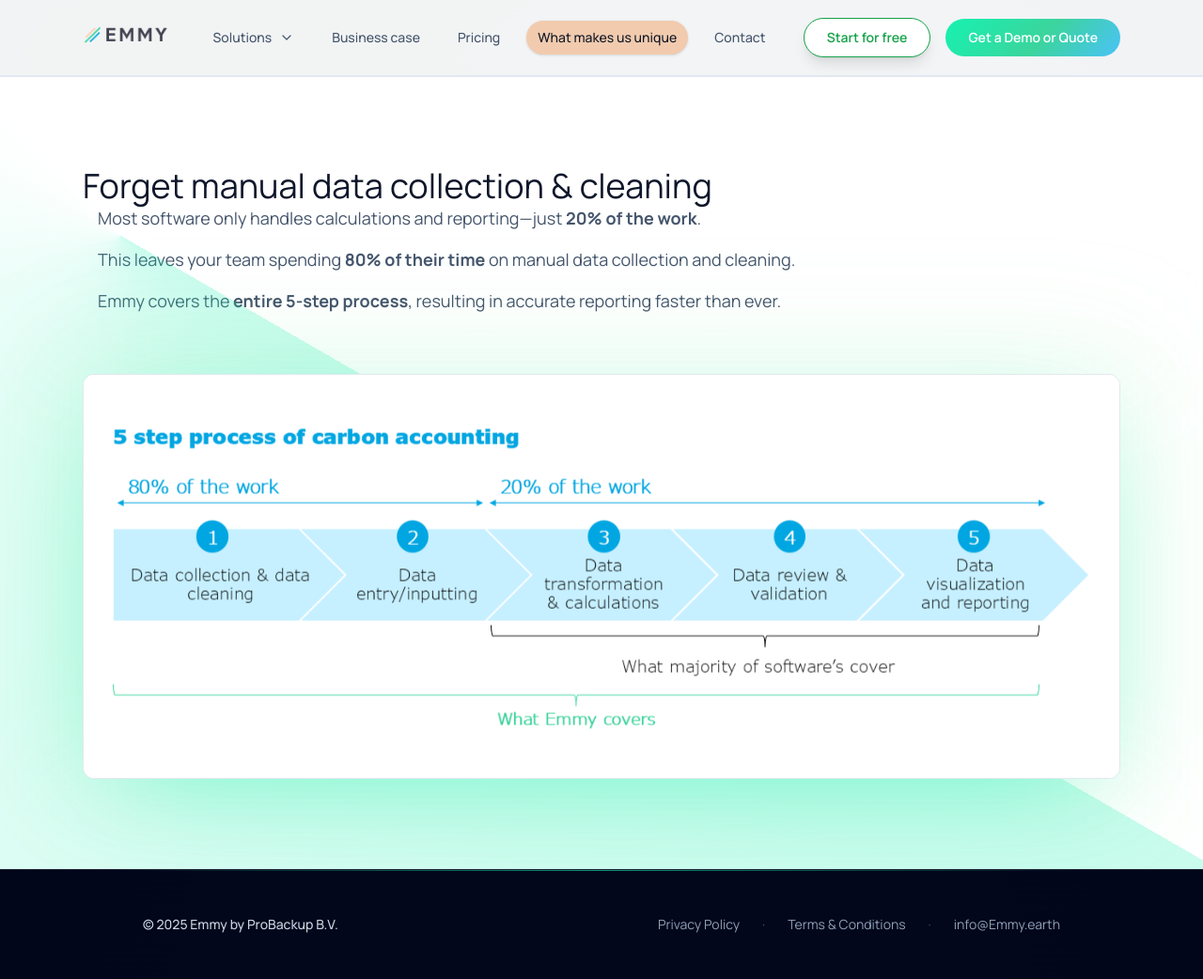
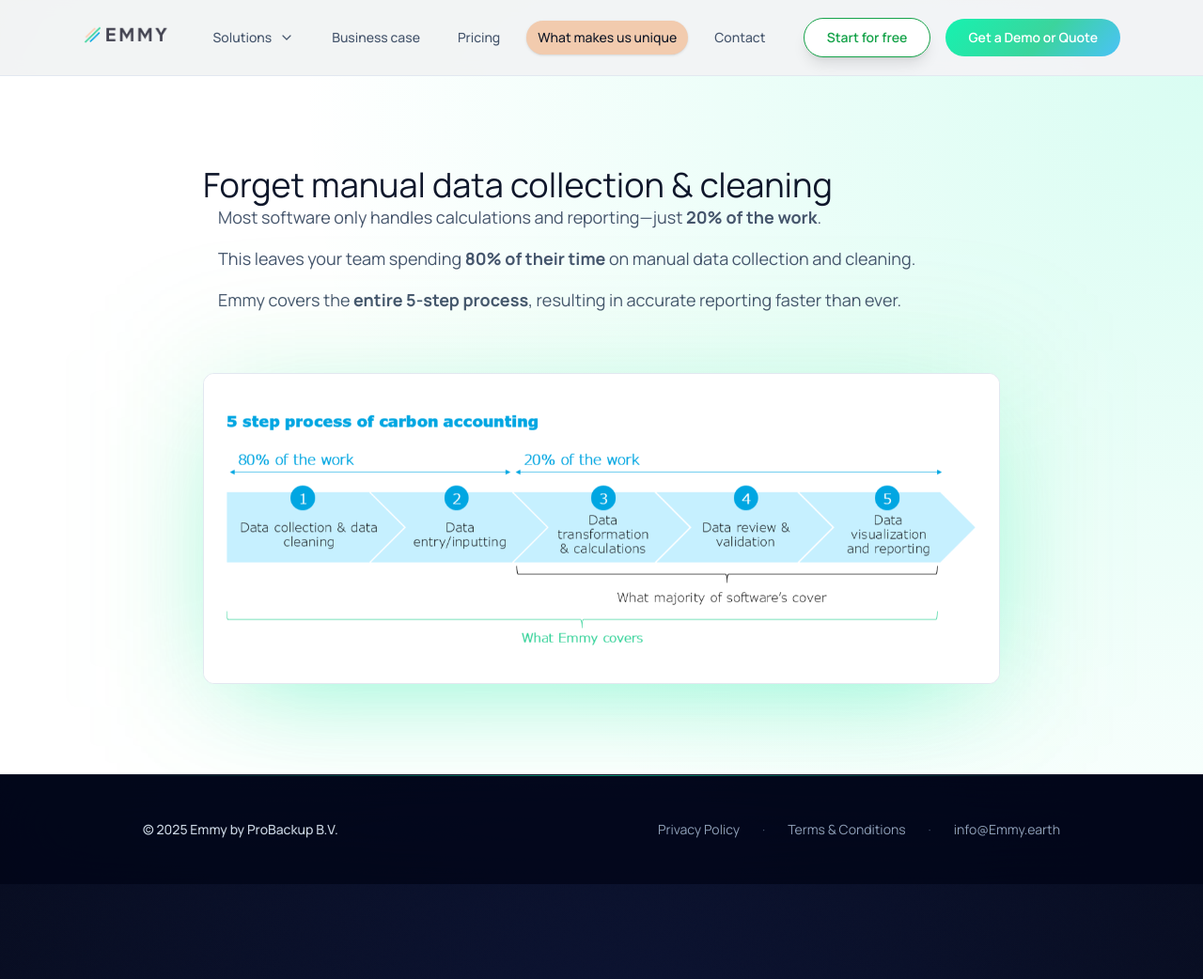
Before and after one commit to emmy-earth/promo-website, a Jekyll site: the page built from what-makes-us-unique.html, in a window 1280 px wide and 1042 px high. Shown: the whole window at 94% size. Built offline with Jekyll 4.4.1, drawn with Linux system fonts in a browser that asks for light colours; nearby versions of some CDN libraries; comment, search, counter and statistics services are not loaded.

Commit message:
Update what-makes-us-unique.html

```diff
--- a/what-makes-us-unique.html
+++ b/what-makes-us-unique.html
@@ -4,9 +4,10 @@ title: "What-makes-us-unique - Emmy.earth"
 description: "Learn what makes Emmy.earth stand out from competition"
 ---
 
-<section id="five-step-process" class="relative overflow-hidden border-t border-slate-200 bg-white py-24 text-slate-900">
-  <div class="pointer-events-none absolute inset-0 bg-[conic-gradient(from_120deg_at_10%_20%,rgba(16,240,176,0.22),rgba(16,240,176,0)_55%)]"></div>
-  <div class="mx-auto max-w-6xl px-6">
+<section id="five-step-process" class="relative overflow-hidden bg-white py-24 text-slate-900">
+  <div class="pointer-events-none absolute inset-0 bg-[radial-gradient(circle_at_top_right,rgba(22,242,176,0.18),rgba(59,130,246,0)_65%)] opacity-90"></div>
+  <div class="relative mx-auto max-w-4xl px-6">
+
     <div class="grid gap-16">
 
       <!-- THIS IS THE UPDATED SECTION -->
```
